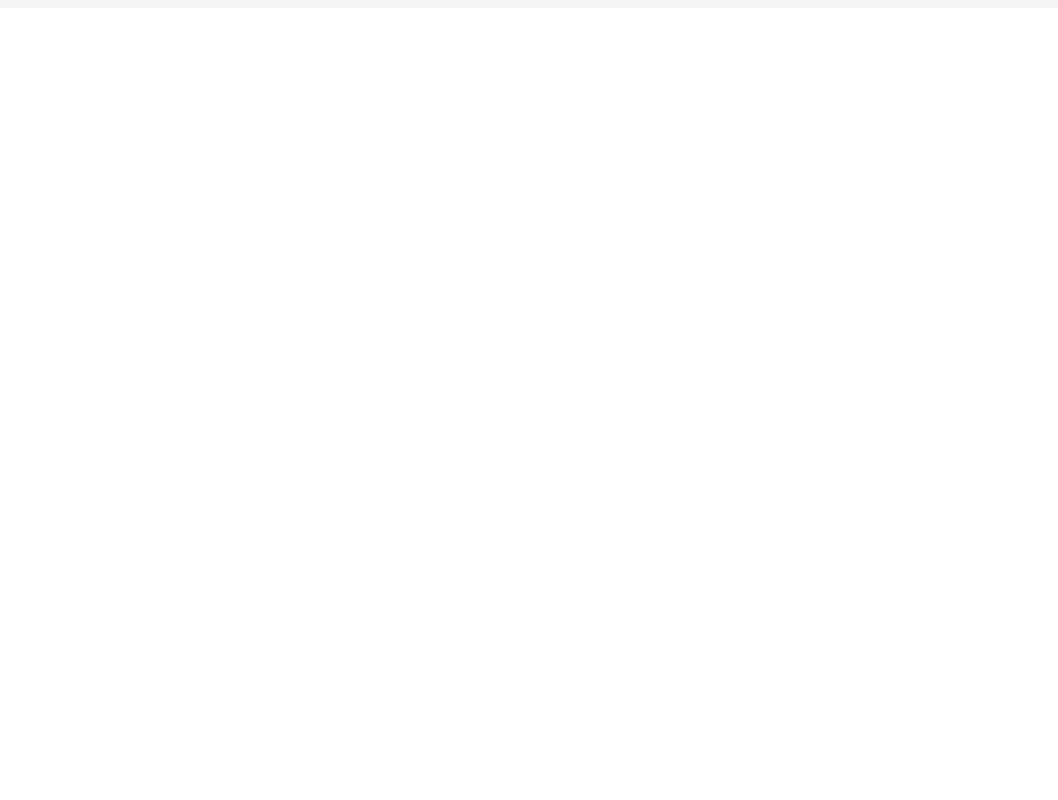
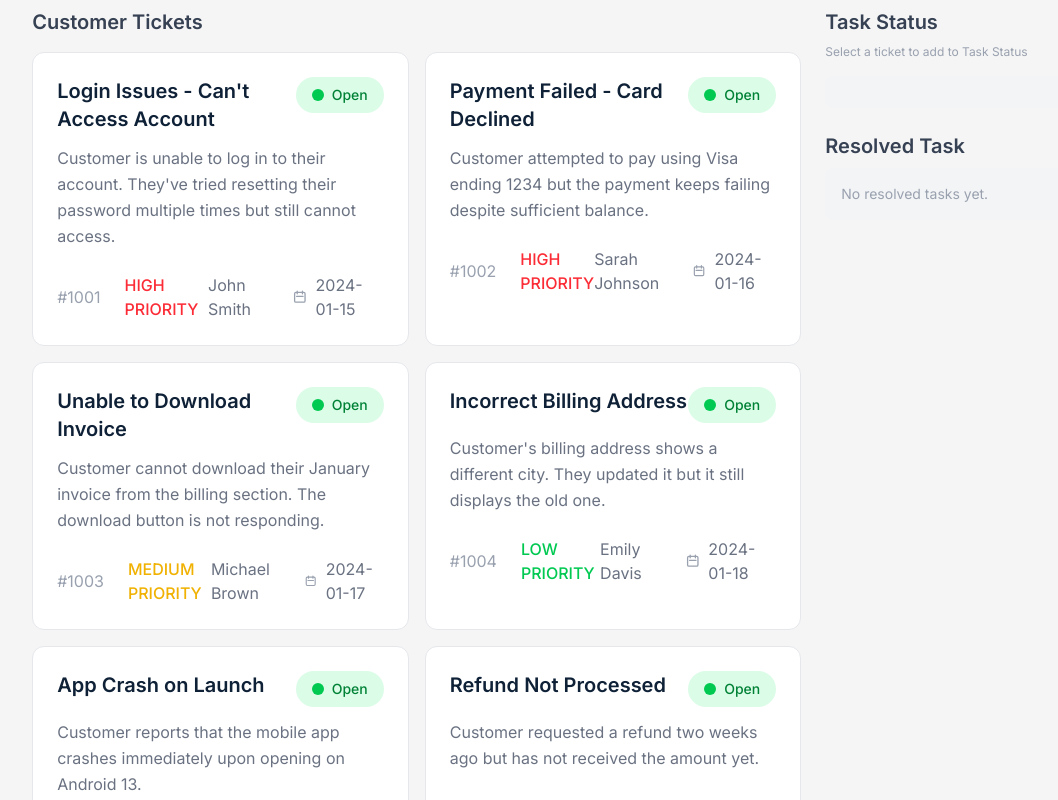
Before and after one commit to Akhlakur07/Customer-Support-Ticket-System, a React (Vite) app: page / in a window 1280 px wide. Shown: the part 520-1320 px from the top of the page, without its empty margins (19-1077 px from the left). Before the commit the page ends 800 px from the top, so only its background shows below. Built offline with nearby package versions, Linux system fonts and the light colour scheme.

Commit message:
Main section implemented

```diff
--- /dev/null
+++ b/public/data.json
@@ -0,0 +1,82 @@
+[
+  {
+    "ID": 1001,
+    "Title": "Login Issues - Can't Access Account",
+    "Description": "Customer is unable to log in to their account. They've tried resetting their password multiple times but still cannot access.",
+    "Customer": "John Smith",
+    "Date": "2024-01-15",
+    "Priority": "HIGH"
+  },
+  {
+    "ID": 1002,
+    "Title": "Payment Failed - Card Declined",
+    "Description": "Customer attempted to pay using Visa ending 1234 but the payment keeps failing despite sufficient balance.",
+    "Customer": "Sarah Johnson",
+    "Date": "2024-01-16",
+    "Priority": "HIGH"
+  },
+  {
+    "ID": 1003,
+    "Title": "Unable to Download Invoice",
+    "Description": "Customer cannot download their January invoice from the billing section. The download button is not responding.",
+    "Customer": "Michael Brown",
+    "Date": "2024-01-17",
+    "Priority": "MEDIUM"
+  },
+  {
+    "ID": 1004,
+    "Title": "Incorrect Billing Address",
+    "Description": "Customer's billing address shows a different city. They updated it but it still displays the old one.",
+    "Customer": "Emily Davis",
+    "Date": "2024-01-18",
+    "Priority": "LOW"
+  },
+  {
+    "ID": 1005,
+    "Title": "App Crash on Launch",
+    "Description": "Customer reports that the mobile app crashes immediately upon opening on Android 13.",
+    "Customer": "David Wilson",
+    "Date": "2024-01-19",
+    "Priority": "HIGH"
+  },
+  {
+    "ID": 1006,
+    "Title": "Refund Not Processed",
+    "Description": "Customer requested a refund two weeks ago but has not received the amount yet.",
+    "Customer": "Sophia Taylor",
+    "Date": "2024-01-20",
+    "Priority": "MEDIUM"
+  },
+  {
+    "ID": 1007,
+    "Title": "Two-Factor Authentication Issue",
+    "Description": "Customer is not receiving 2FA codes on their registered phone number.",
+    "Customer": "James Anderson",
+    "Date": "2024-01-21",
+    "Priority": "HIGH"
+  },
+  {
+    "ID": 1008,
+    "Title": "Unable to Update Profile Picture",
+    "Description": "Customer tries to upload a new profile picture but gets 'Upload failed' error.",
+    "Customer": "Olivia Martinez",
+    "Date": "2024-01-22",
+    "Priority": "LOW"
+  },
+  {
+    "ID": 1009,
+    "Title": "Subscription Auto-Renewal",
+    "Description": "Customer wants to enable auto-renewal for their subscription but the toggle is disabled.",
+    "Customer": "Liam Thomas",
+    "Date": "2024-01-17",
+    "Priority": "MEDIUM"
+  },
+  {
+    "ID": 1010,
+    "Title": "Missing Order Confirmation Email",
+    "Description": "Customer placed an order but didn't receive a confirmation email even though payment succeeded.",
+    "Customer": "Isabella Garcia",
+    "Date": "2024-01-24",
+    "Priority": "MEDIUM"
+  }
+]
--- a/src/App.jsx
+++ b/src/App.jsx
@@ -1,13 +1,24 @@
+import { useState } from "react";
 import "./App.css";
 import Hero from "./components/Hero";
 import Navbar from "./components/Navbar";
+import Ticket from "./components/Ticket";
 
 function App() {
+  const [inProgressCount, setInProgressCount] = useState(0);
+  const [resolvedCount, setResolvedCount] = useState(0);
+
+  const updateCounts = (inProgress, resolved) => {
+    setInProgressCount(inProgress);
+    setResolvedCount(resolved);
+  };
+
   return (
     <>
       <div className="inter-font bg-[#F5F5F5]">
-        <Navbar></Navbar>
-        <Hero></Hero>
+        <Navbar />
+        <Hero inProgressCount={inProgressCount} resolvedCount={resolvedCount} />
+        <Ticket updateCounts={updateCounts} />
       </div>
     </>
   );
--- a/src/components/Hero.jsx
+++ b/src/components/Hero.jsx
@@ -1,21 +1,12 @@
 import React from "react";
 import patternimg from "../assets/vector1.png";
 
-const Hero = () => {
+const Hero = ({ inProgressCount, resolvedCount }) => {
   return (
     <div className="flex items-center justify-center gap-8 px-[4%] py-10 md:py-20">
+      <div className="relative flex-1 bg-linear-to-r from-[#6a1cd7] to-[#9d70dd] h-56 rounded-xl flex flex-col items-center justify-center text-white overflow-hidden py-37">
+        <img src={patternimg} alt="" className="absolute top-0 left-0 w-92" />
 
-      {/* In Progress */}
-      <div className="relative flex-1 bg-linear-to-r from-[#6a1cd7] to-[#9d70dd] h-56 rounded-xl flex flex-col items-center justify-center text-white overflow-hidden py-37">
-
-        {/* left pattern */}
-        <img
-          src={patternimg}
-          alt=""
-          className="absolute top-0 left-0 w-92"
-        />
-
-        {/* right pattern */}
         <img
           src={patternimg}
           alt=""
@@ -23,17 +14,11 @@ const Hero = () => {
         />
 
         <p className="text-2xl">In-Progress</p>
-        <p className="text-6xl font-semibold mt-4">0</p>
+        <p className="text-6xl font-semibold mt-4">{inProgressCount}</p>
       </div>
 
-      {/* Resolved */}
       <div className="relative flex-1 bg-linear-to-r from-green-400 to-teal-600 h-56 rounded-xl flex flex-col items-center justify-center text-white overflow-hidden py-37">
-
-        <img
-          src={patternimg}
-          alt=""
-          className="absolute top-0 left-0 w-92"
-        />
+        <img src={patternimg} alt="" className="absolute top-0 left-0 w-92" />
 
         <img
           src={patternimg}
@@ -42,9 +27,8 @@ const Hero = () => {
         />
 
         <p className="text-2xl">Resolved</p>
-        <p className="text-6xl font-semibold mt-4">0</p>
+        <p className="text-6xl font-semibold mt-4">{resolvedCount}</p>
       </div>
-
     </div>
   );
 };
--- /dev/null
+++ b/src/components/Ticket.jsx
@@ -0,0 +1,174 @@
+import React, { useEffect, useState } from "react";
+
+const Ticket = ({ updateCounts }) => {
+  const [tickets, setTickets] = useState([]);
+  const [taskStatus, setTaskStatus] = useState([]);
+  const [resolved, setResolved] = useState([]);
+
+  useEffect(() => {
+    fetch("data.json")
+      .then((res) => res.json())
+      .then((data) => setTickets(data));
+  }, []);
+
+  // Update parent component when counts change
+  useEffect(() => {
+    updateCounts(taskStatus.length, resolved.length);
+  }, [taskStatus.length, resolved.length, updateCounts]);
+
+  const handleTicketClick = (ticket) => {
+    if (!taskStatus.find((t) => t.ID === ticket.ID)) {
+      setTaskStatus((prev) => [...prev, ticket]);
+
+      setTickets((prev) =>
+        prev.map((t) =>
+          t.ID === ticket.ID ? { ...t, status: "In-Progress" } : t,
+        ),
+      );
+    }
+  };
+
+  const handleComplete = (ticket) => {
+    setTaskStatus((prev) => prev.filter((t) => t.ID !== ticket.ID));
+    setResolved((prev) => [...prev, ticket]);
+    setTickets((prev) => prev.filter((t) => t.ID !== ticket.ID));
+  };
+
+  return (
+    <div className="lg:flex gap-6 px-[4%] pb-16 max-w-7xl">
+      {/* Customer Tickets */}
+      <div className="lg:w-2/3">
+        <h2 className="text-xl font-semibold mb-4 text-gray-700">
+          Customer Tickets
+        </h2>
+
+        <div className="grid grid-cols-1 md:grid-cols-2 gap-4">
+          {tickets.map((ticket) => (
+            <div
+              key={ticket.ID}
+              onClick={() => handleTicketClick(ticket)}
+              className="bg-white rounded-xl p-6 border border-gray-200 cursor-pointer hover:shadow-md transition"
+            >
+              {/* Title + Status */}
+              <div className="flex justify-between items-start mb-3">
+                <h3 className="text-xl font-semibold text-[#0f2137]">
+                  {ticket.Title}
+                </h3>
+
+                <span
+                  className={`flex items-center gap-2 px-4 py-2 rounded-full text-sm font-medium ${
+                    ticket.status === "In-Progress"
+                      ? "bg-yellow-100 text-yellow-700"
+                      : "bg-green-100 text-green-700"
+                  }`}
+                >
+                  <span
+                    className={`w-3 h-3 rounded-full ${
+                      ticket.status === "In-Progress"
+                        ? "bg-yellow-500"
+                        : "bg-green-500"
+                    }`}
+                  ></span>
+                  {ticket.status || "Open"}
+                </span>
+              </div>
+
+              {/* Description */}
+              <p className="text-gray-500 text-base mb-6 leading-relaxed">
+                {ticket.Description}
+              </p>
+
+              {/* Bottom Row */}
+              <div className="flex justify-between items-center text-gray-500">
+                <div className="flex items-center gap-6">
+                  <span className="text-gray-400">#{ticket.ID}</span>
+
+                  <span
+                    className={`font-medium ${
+                      ticket.Priority === "HIGH"
+                        ? "text-red-500"
+                        : ticket.Priority === "MEDIUM"
+                        ? "text-yellow-500"
+                        : "text-green-500"
+                    }`}
+                  >
+                    {ticket.Priority} PRIORITY
+                  </span>
+                </div>
+
+                <div className="flex items-center gap-4 text-gray-500">
+                  <span>{ticket.Customer}</span>
+
+                  <div className="flex items-center gap-2">
+                    <svg
+                      xmlns="http://www.w3.org/2000/svg"
+                      className="w-5 h-5 text-gray-400"
+                      fill="none"
+                      viewBox="0 0 24 24"
+                      stroke="currentColor"
+                    >
+                      <path
+                        strokeLinecap="round"
+                        strokeLinejoin="round"
+                        strokeWidth="2"
+                        d="M8 7V3m8 4V3m-9 8h10m-11 9h12a2 2 0 002-2V7a2 2 0 00-2-2H6a2 2 0 00-2 2v11a2 2 0 002 2z"
+                      />
+                    </svg>
+                    <span>{ticket.Date}</span>
+                  </div>
+                </div>
+              </div>
+            </div>
+          ))}
+        </div>
+      </div>
+
+      {/* Task Status */}
+      <div className="lg:w-1/3 mt-8 lg:mt-0">
+        <h2 className="text-xl font-semibold text-gray-700 mb-2">
+          Task Status
+        </h2>
+        <p className="text-xs text-gray-400 mb-4">
+          Select a ticket to add to Task Status
+        </p>
+
+        <div className="bg-gray-100 rounded-lg p-4 space-y-3 mb-6">
+          {taskStatus.map((ticket) => (
+            <div key={ticket.ID} className="bg-white rounded-md p-3 border">
+              <div className="flex justify-between items-center mb-2">
+                <span className="text-sm font-medium">{ticket.Title}</span>
+              </div>
+
+              <button
+                onClick={() => handleComplete(ticket)}
+                className="w-full bg-green-500 hover:bg-green-600 text-white text-xs py-2 rounded"
+              >
+                Complete
+              </button>
+            </div>
+          ))}
+        </div>
+
+        {/* Resolved */}
+        <h2 className="text-xl font-semibold text-gray-700 mb-2">
+          Resolved Task
+        </h2>
+
+        <div className="bg-gray-100 rounded-lg space-y-3 p-4">
+          {resolved.map((ticket) => (
+            <div key={ticket.ID} className="bg-white p-3 rounded-md border">
+              <p className="text-sm font-medium">{ticket.Title}</p>
+              <p className="text-xs text-gray-400">#{ticket.ID}</p>
+            </div>
+          ))}
+
+          {resolved.length === 0 && (
+            <p className="text-gray-400 text-sm">No resolved tasks yet.</p>
+          )}
+        </div>
+      </div>
+    </div>
+  );
+};
+
+export default Ticket;
```
